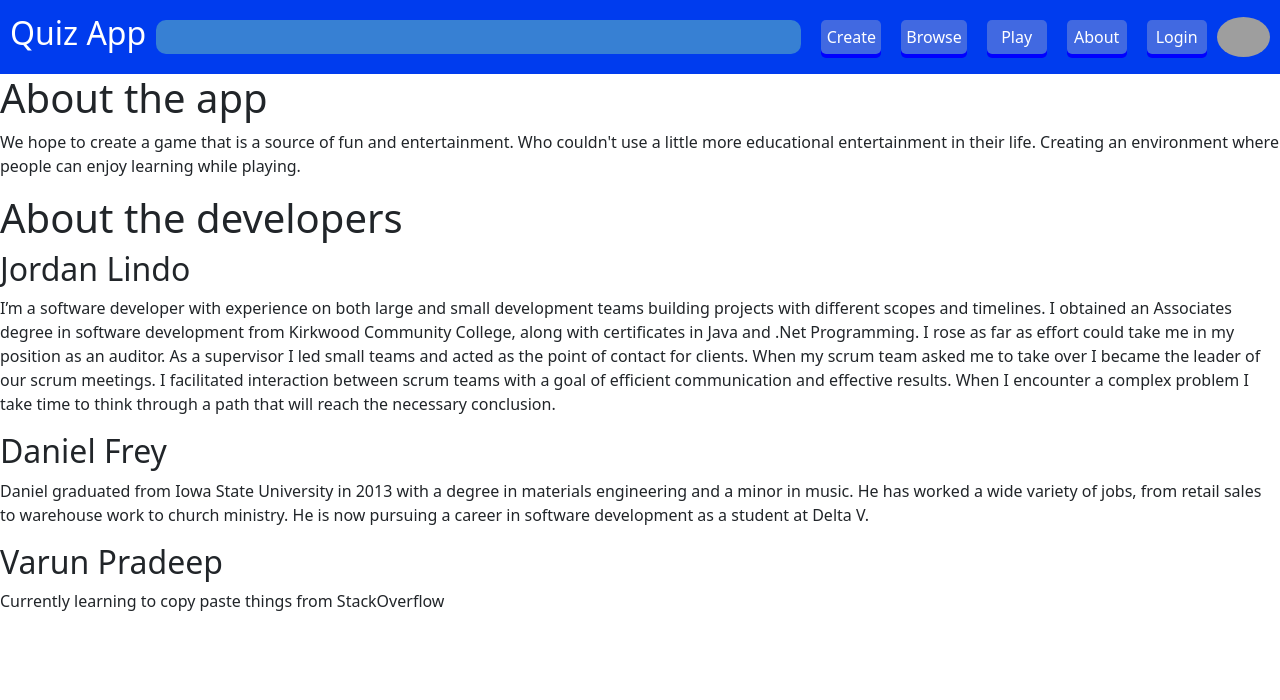
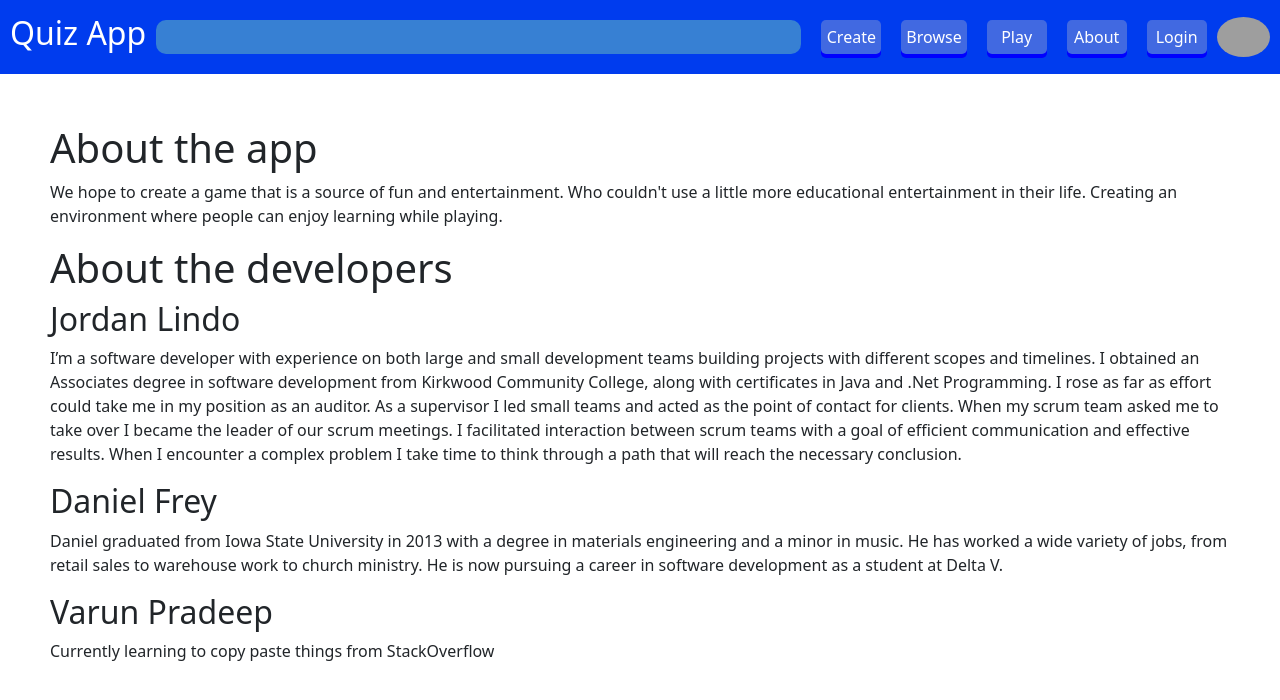
Before and after one commit to Mt-Trashmore-Mountaineers/top-of-the-heap, a React (Create React App) app: page / in a window 1280 px wide. Shown: the top 700 px of the page. Built offline with nearby package versions, Linux system fonts and the light colour scheme; grey boxes are pictures that could not be loaded.

Commit message:
Remove scrollbars

```diff
--- a/src/css/App.css
+++ b/src/css/App.css
@@ -73,6 +73,10 @@ a.primary.grey:active {
     height: 40px;
     border-radius: 50%;
     cursor: pointer;
+}
+
+.main-container {
+    margin: 50px;
 }
 
 .profile-stats {
@@ -156,3 +160,7 @@ a.primary.grey:active {
     margin: 20px;
     border-radius: 5px;
 }
+
+::-webkit-scrollbar {
+    display: none;
+}
```
